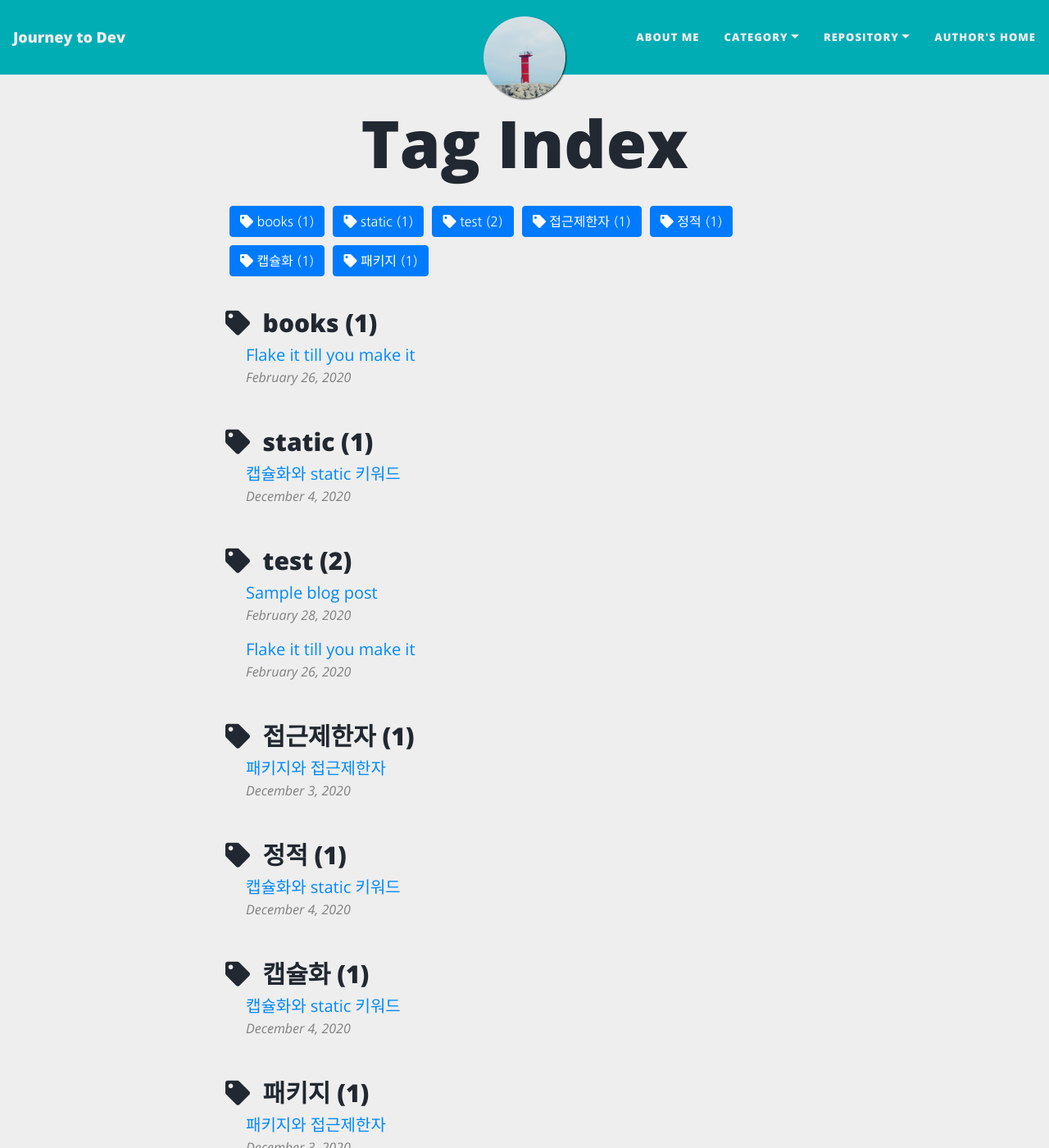
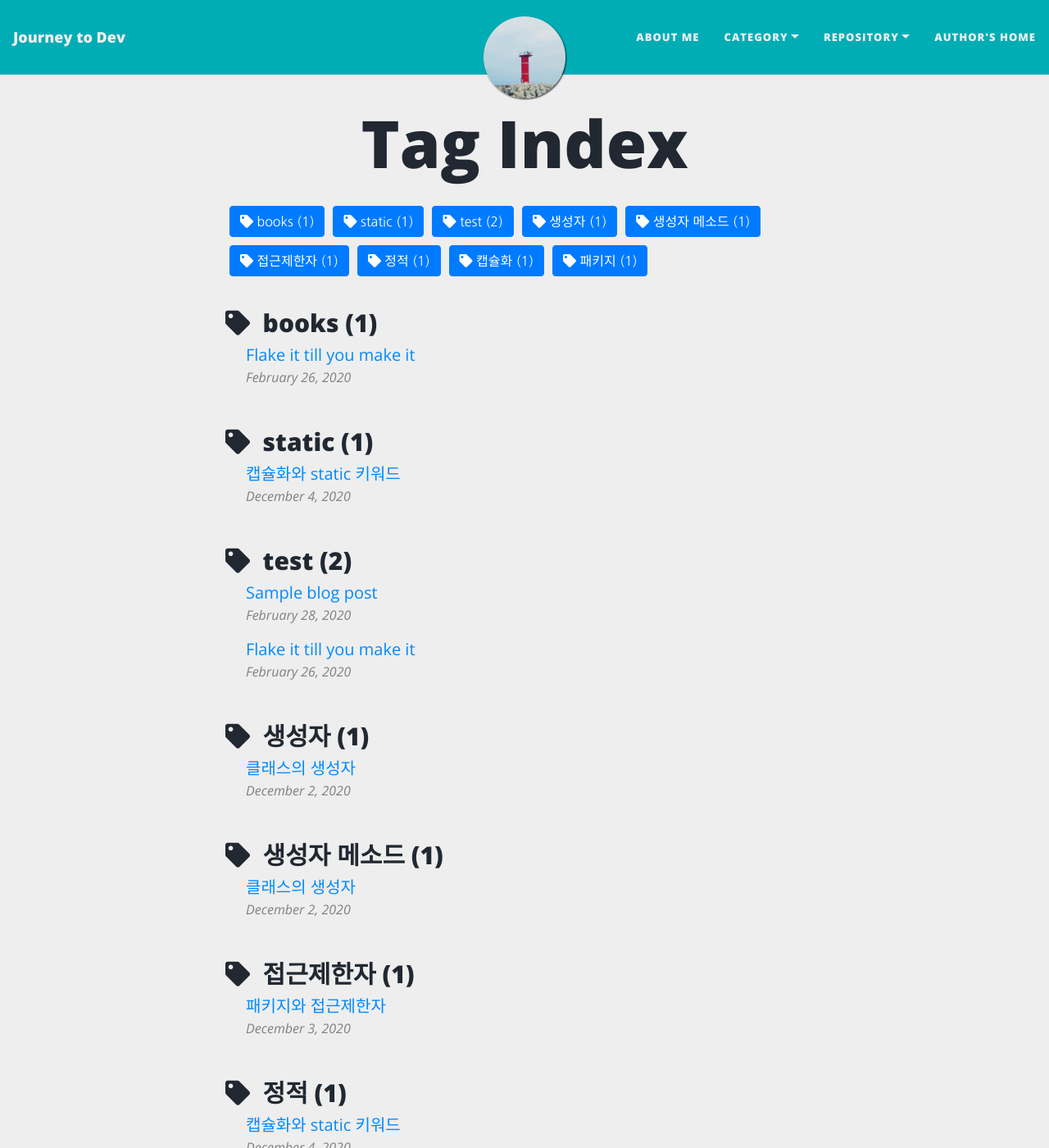
Before and after one commit to roqhdehd502/roqhdehd502.github.io, a Jekyll site: the page built from tags.html, in a window 1280 px wide and 1400 px high. Shown: the whole window at 82% size. Built offline with Jekyll 4.4.1, drawn with Linux system fonts in a browser that asks for light colours; nearby versions of some CDN libraries.

Commit message:
Update 2020-12-02-116.md

```diff
--- a/_posts/WebDev/2020-12-02-116.md
+++ b/_posts/WebDev/2020-12-02-116.md
@@ -1,13 +1,12 @@
 ---
+layout: WebDev
 title: "클래스의 생성자"
 date: 2020-12-02 08:26:28 -0400
 categories: jekyll update
-
-
-
-
-
-
+cover-img: /assets/img/avatar-icon.png #건들지말것
+thumbnail-img: /assets/img/20-12-02_116_4번.png #내용에 사진이 없으면 생략
+share-img: /assets/img/avatar-icon.png #건들지말것
+tags: [생성자, null, 생성자 메소드]
 ---
 
 ## 1. 생성자란 무엇인가? ##
```
